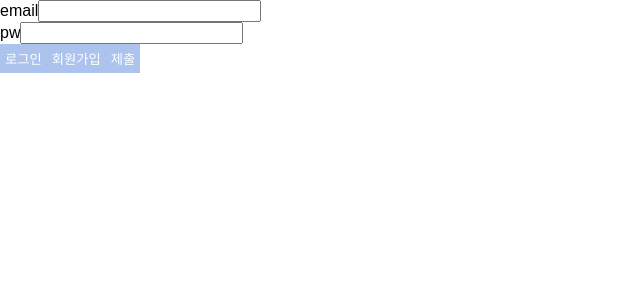
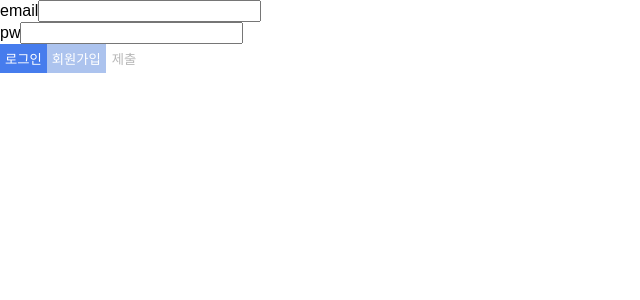
Before and after one commit to tlsrb100/wanted-pre-onboarding-frontend, a React (Create React App) app: page / in a window 1280 px wide. Shown: the top 300 px of the page, without its empty margins (0-640 px from the left). Built offline with nearby package versions, Linux system fonts and the light colour scheme.

Commit message:
Feat: signIn, signUp api 추가

```diff
--- a/package.json
+++ b/package.json
@@ -6,6 +6,7 @@
     "@testing-library/jest-dom": "^5.16.5",
     "@testing-library/react": "^13.4.0",
     "@testing-library/user-event": "^13.5.0",
+    "axios": "^1.2.0",
     "react": "^18.2.0",
     "react-dom": "^18.2.0",
     "react-router-dom": "^6.4.4",
--- /dev/null
+++ b/src/apis/auth.js
@@ -0,0 +1,17 @@
+import axios from 'axios';
+
+const apiClient = axios.create({
+  baseURL: 'https://pre-onboarding-selection-task.shop',
+});
+
+const signUp = async (body) => {
+  const res = await apiClient.post('/auth/signup', body);
+  console.log(res);
+};
+
+const signIn = async (body) => {
+  const res = await apiClient.post('/auth/signIn', body);
+  console.log(res);
+};
+
+export { signIn, signUp };
--- a/src/components/Auth/Auth.style.js
+++ b/src/components/Auth/Auth.style.js
@@ -17,6 +17,12 @@ const SelectButtonContainer = styled.button`
   padding: 5px;
   color: white;
 `;
+const SubmitButtonContainer = styled.button`
+  /* background-color: ${({ isSelected }) =>
+    isSelected ? 'rgb(70,124,237)' : 'rgb(172,195,238)'};
+  padding: 5px;
+  color: white; */
+`;
 
 export {
   AuthContainer,
@@ -24,4 +30,5 @@ export {
   InputBoxContainer,
   InputFormWrapper,
   SelectButtonContainer,
+  SubmitButtonContainer,
 };
--- a/src/components/Auth/InputForm.jsx
+++ b/src/components/Auth/InputForm.jsx
@@ -7,12 +7,13 @@ import {
   checkValidationEmail,
   checkValidationPassword,
 } from '../../utils/auth';
+import { signIn } from '../../apis/auth';
 const InputForm = () => {
   const [userLoginInfo, setUserLoginInfo] = useState({});
   const [validations, setValidations] = useState({});
-  const [selectedButton, setSelectedButton] = useState('');
+  const [selectedButton, setSelectedButton] = useState('로그인');
   const buttonList = ['로그인', '회원가입'];
-
+  console.log(userLoginInfo);
   const buttonClickHandler = (e) => {
     setSelectedButton(e.target.value);
   };
@@ -27,6 +28,10 @@ const InputForm = () => {
     setUserLoginInfo({ ...userLoginInfo, password: e.target.value });
     const passwordValidation = checkValidationPassword(e.target.value);
     setValidations({ ...validations, passwordValidation });
+  };
+
+  const submitLoginInfoHandler = (body) => {
+    signIn(body);
   };
 
   return (
@@ -49,6 +54,7 @@ const InputForm = () => {
       })}
 
       <SubmitButton
+        onClick={() => submitLoginInfoHandler(userLoginInfo)}
         title='제출'
         disabled={
           !(validations.emailValidation && validations.passwordValidation)
--- a/src/components/Auth/SubmitButton.jsx
+++ b/src/components/Auth/SubmitButton.jsx
@@ -1,9 +1,9 @@
 import * as S from './Auth.style';
-const SubmitButton = ({ title, disabled = false }) => {
+const SubmitButton = ({ onClick, title, disabled = false }) => {
   return (
-    <S.SelectButtonContainer disabled={disabled}>
+    <S.SubmitButtonContainer onClick={onClick} disabled={disabled}>
       {title}
-    </S.SelectButtonContainer>
+    </S.SubmitButtonContainer>
   );
 };
 
```
Also changed, not shown: 1 other file (tests, documents, lock files or other folders).
